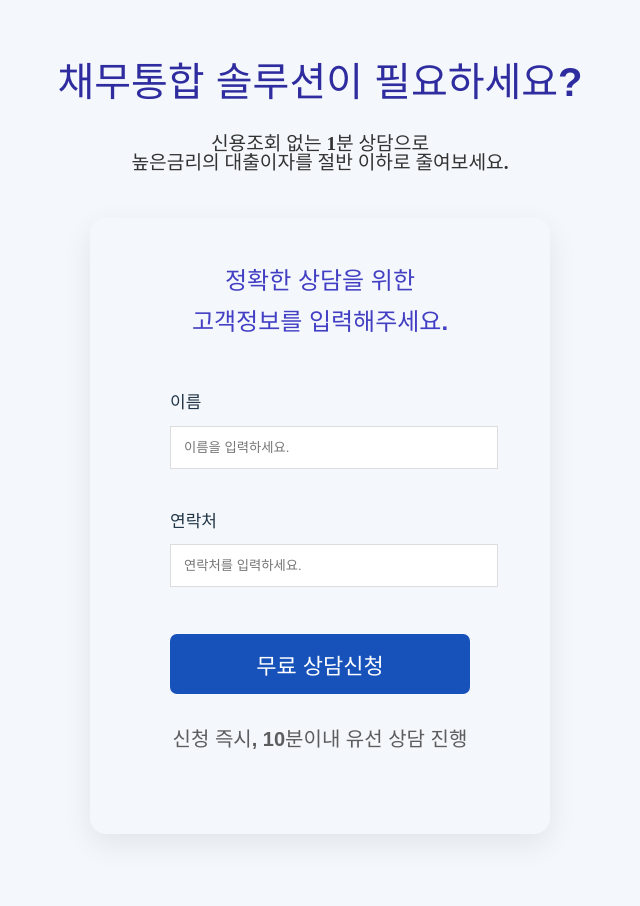
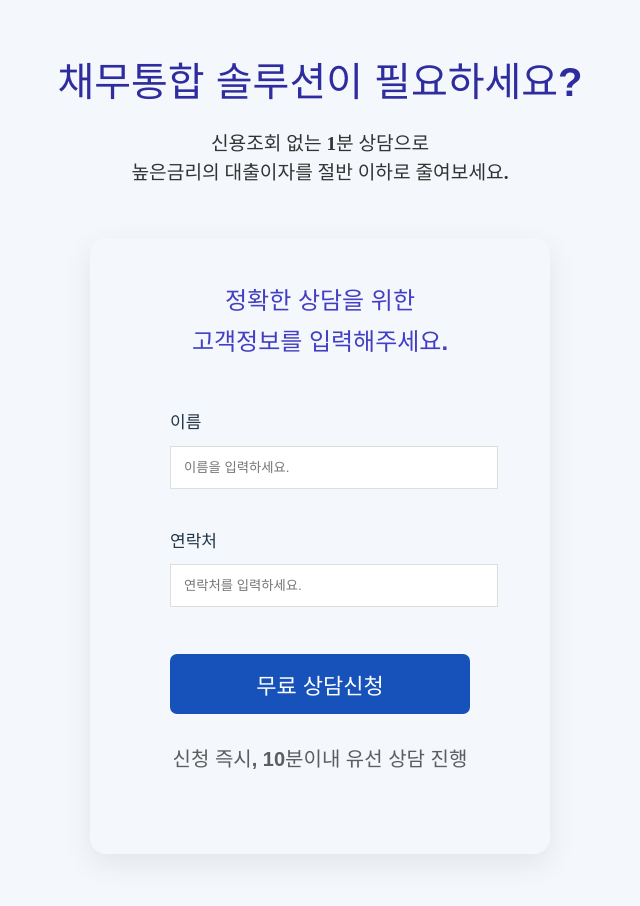
Before and after one commit to tara794600-bot/ziwon, a React (Vite) app: page / in a window 1280 px wide. Shown: the part 3280-4186 px from the top of the page, without its empty margins (320-960 px from the left). Built offline with nearby package versions, Linux system fonts and the light colour scheme.

Commit message:
Update App.css

```diff
--- a/src/App.css
+++ b/src/App.css
@@ -432,8 +432,14 @@ font-family: "Pretendard";
 font-weight:700;
 align-items: center;
 color: #111111d2;
+}
+.조회묶음
+{
 margin-bottom: -10px;
+
 }
+
+
 
 .조회 {
   font-size: clamp(16px, 1.5vw, 22px);
```
